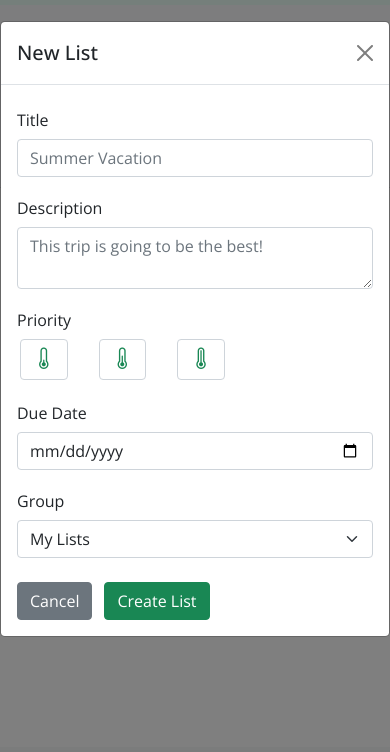
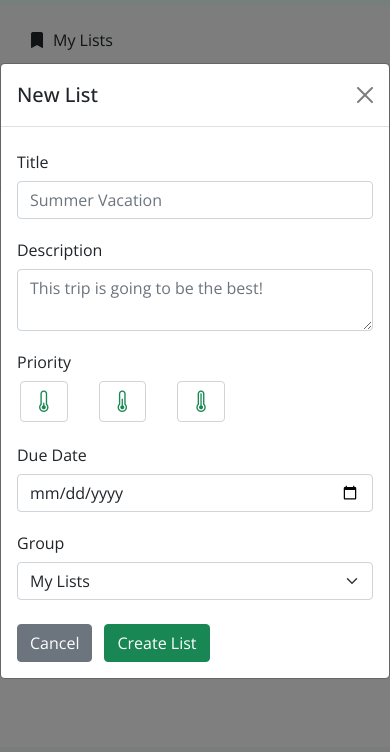
Before and after one commit to gregolive/todo-list, a website built with webpack: page dist/index.html in a window 390 px wide. Both pictures are taken after a click on the link "New List". Shown: the part 51-803 px from the top of the page. Built offline with nearby package versions, Linux system fonts and the light colour scheme.

Commit message:
Fix mobile modal centering

```diff
--- a/src/css/style.css
+++ b/src/css/style.css
@@ -26,7 +26,6 @@ nav {
   height: 24px;
   width: auto;
 }
-
 
 .btn-toggle-nav a {
   display: inline-flex;
@@ -148,7 +147,7 @@ footer i {
   width: 24px;
 }
 
-/* LIST MODAL */
+/* MODALS */
 
 .modal {
   background-color: rgba(0,0,0,0.5);
@@ -190,6 +189,7 @@ footer i {
 @media screen and (max-width: 1024px) {
   .modal-content {
     width: max(80vw, 400px);
+    margin-bottom: 0;
   }
 
   .col-sm-2 {
```
Also changed, not shown: 1 other file.
